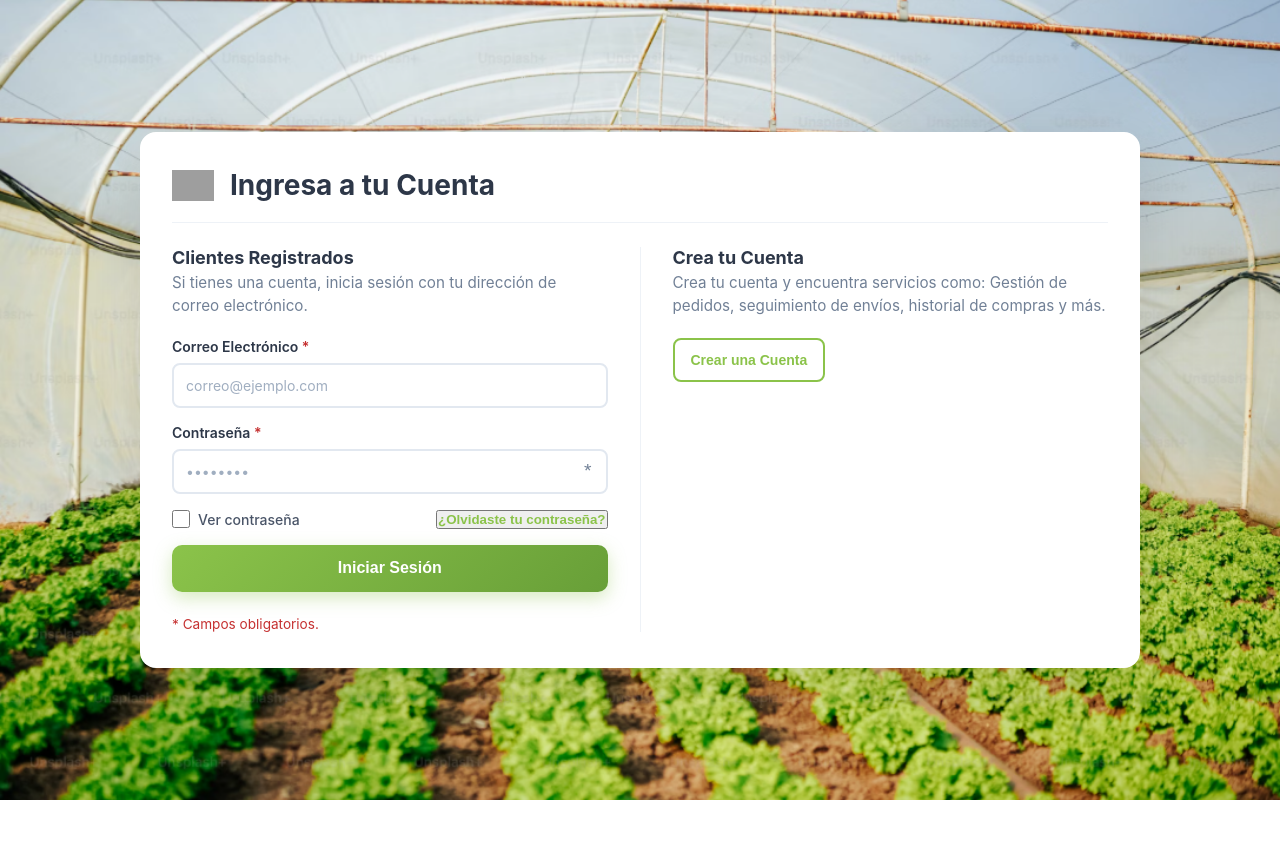
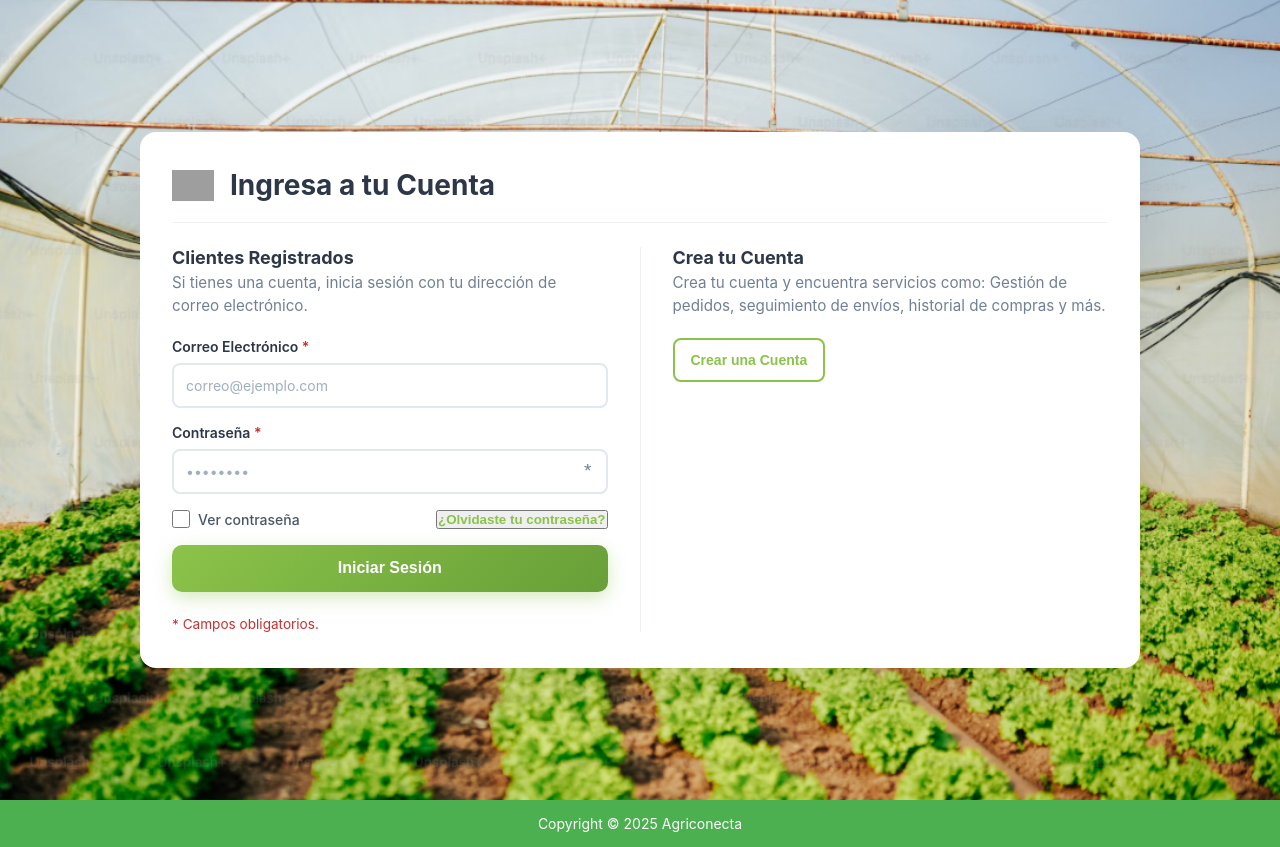
Before and after one commit to DougO28/Frontend-Plantas, a React (Vite) app: page /login in a window 1280 px wide. Before the commit the page ends 800 px from the top, so only its background shows below. Built offline with nearby package versions, Linux system fonts and the light colour scheme; grey boxes are pictures that could not be loaded.

Commit message:
Actualizacion App.tsx y se agregan Footers

```diff
--- a/src/App.tsx
+++ b/src/App.tsx
@@ -3,6 +3,7 @@
 import { AuthProvider } from './context/AuthContext';
 import { CartProvider } from './context/CartContext';
 import ProtectedRoute from './components/ProtectedRoute';
+import Footer from './components/Footer'; // ✅ IMPORTAR FOOTER
 import Login from './pages/Login';
 import Register from './pages/Register';
 import ForgotPassword from './pages/ForgotPassword';
@@ -27,6 +28,10 @@
     <AuthProvider>
       <CartProvider>
         <BrowserRouter>
+          {/* ✅ Contenedor principal con flexbox */}
+          <div style={{ display: 'flex', flexDirection: 'column', minHeight: '100vh' }}>
+            {/* ✅ Contenido principal que crece para empujar el footer al fondo */}
+            <div style={{ flex: 1 }}>
               <Routes>
                 {/* Rutas públicas */}
                 <Route path="/login" element={<Login />} />
@@ -140,6 +145,11 @@
                 {/* Ruta por defecto */}
                 <Route path="*" element={<Navigate to="/" replace />} />
               </Routes>
+            </div>
+
+
+            <Footer />
+          </div>
         </BrowserRouter>
       </CartProvider>
     </AuthProvider>
--- /dev/null
+++ b/src/components/Footer.tsx
@@ -0,0 +1,10 @@
+// src/components/Footer.tsx
+import '../styles/Footer.css';
+
+export default function Footer() {
+  return (
+    <footer className="app-footer">
+      <p>Copyright © 2025 Agriconecta</p>
+    </footer>
+  );
+}
--- /dev/null
+++ b/src/styles/Footer.css
@@ -0,0 +1,14 @@
+/* src/styles/Footer.css */
+.app-footer {
+  background-color: #4CAF50; /* Verde */
+  color: white;
+  text-align: center;
+  padding: 15px 0;
+  margin-top: auto; /* Para que siempre esté al fondo */
+  width: 100%;
+  font-size: 14px;
+}
+
+.app-footer p {
+  margin: 0;
+}
```
Lines whose indentation alone changed are shown as unchanged.
